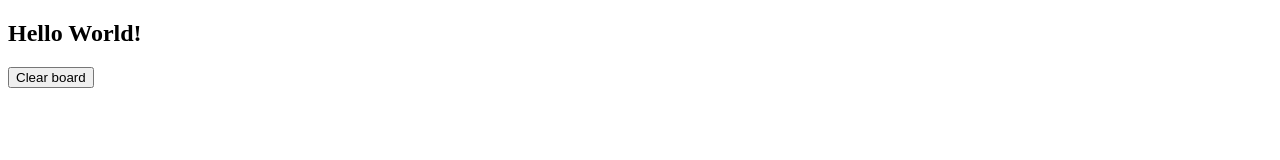
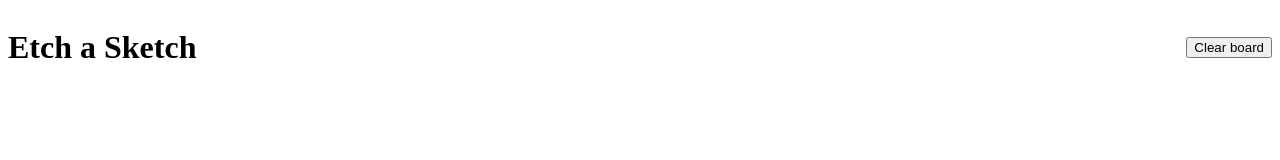
Before and after one commit to Ssahebjam/Etch-a-Sketch, a website: page index.html in a window 1280 px wide. Drawn offline with Linux system fonts and the light colour scheme.

Commit message:
Create,link style.css & Add header styles
Header element's aligned with flexbox

```diff
--- a/index.html
+++ b/index.html
@@ -5,14 +5,16 @@
   <meta charset="UTF-8" />
   <meta name="viewport" content="width=device-width, initial-scale=1.0" />
   <title>Document</title>
+  <link rel="stylesheet" href="./src/style.css" />
 </head>
 
 <body>
-  <section>
-    <h1>Hello World!</h1>
+  <header class="header container">
+    <h1>Etch a Sketch</h1>
     <button type="button" class="btn">Clear board</button>
-  </section>
+  </header>
   <div id="board" class="container"></div>
+
 </body>
 
 </html>
--- /dev/null
+++ b/src/style.css
@@ -0,0 +1,5 @@
+.header {
+  display: flex;
+  justify-content: space-between;
+  align-items: center;
+}
```
